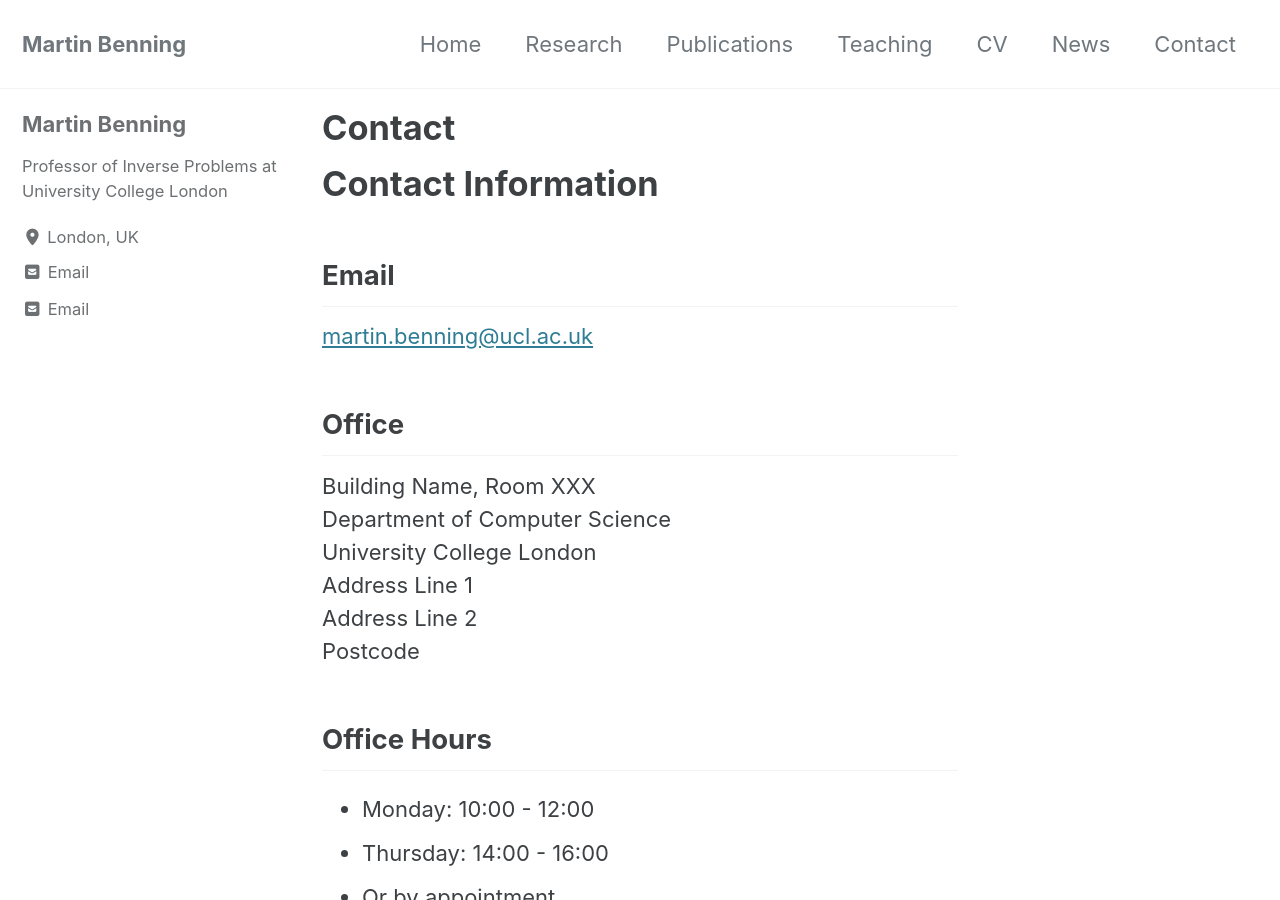
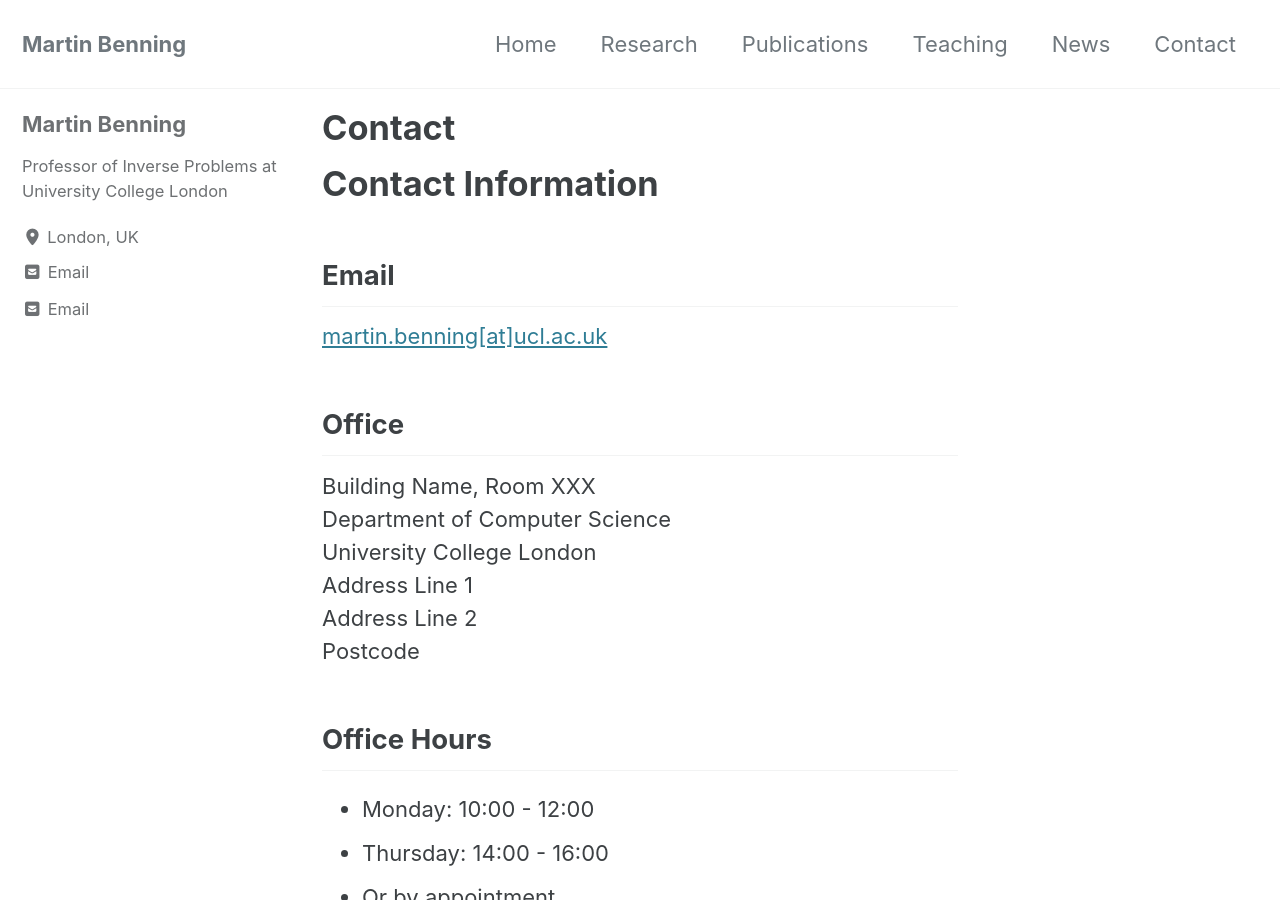
Before and after one commit to martinbenning/martinbenning.github.io, a Jekyll site: the page built from _pages/contact.md, in a window 1280 px wide and 900 px high. Built offline with Jekyll 4.4.1, drawn with Linux system fonts in a browser that asks for light colours; cached includes are drawn as plain includes.

```diff
--- a/_config.yml
+++ b/_config.yml
@@ -117,11 +117,11 @@ author:
   avatar           : # path of avatar image, e.g. "/assets/images/bio-photo.jpg"
   bio              : "Professor of Inverse Problems at University College London"
   location         : "London, UK"
-  email            : "martin.benning@ucl.ac.uk"
+  email            : "martin.benning[at]ucl.ac.uk"
   links:
     - label: "Email"
       icon: "fas fa-fw fa-envelope-square"
-      url: "mailto:martin.benning@ucl.ac.uk"
+      url: "mailto:martin.benning[at]ucl.ac.uk"
     - label: "Google Scholar"
       icon: "fas fa-fw fa-graduation-cap"
       # url: "https://scholar.google.com/citations?user=YOUR_ID"
--- a/_data/navigation.yml
+++ b/_data/navigation.yml
@@ -8,8 +8,6 @@ main:
     url: /publications/
   - title: "Teaching"
     url: /teaching/
-  - title: "CV"
-    url: /cv/
   - title: "News"
     url: /news/
   - title: "Contact"
--- a/_pages/contact.md
+++ b/_pages/contact.md
@@ -8,7 +8,7 @@ author_profile: true
 # Contact Information
 
 ## Email
-[martin.benning@ucl.ac.uk](mailto:martin.benning@ucl.ac.uk)
+[martin.benning[at]ucl.ac.uk](mailto:martin.benning[at]ucl.ac.uk)
 
 ## Office
 Building Name, Room XXX
```
Also changed, not shown: index.md (+1 -1 lines).
